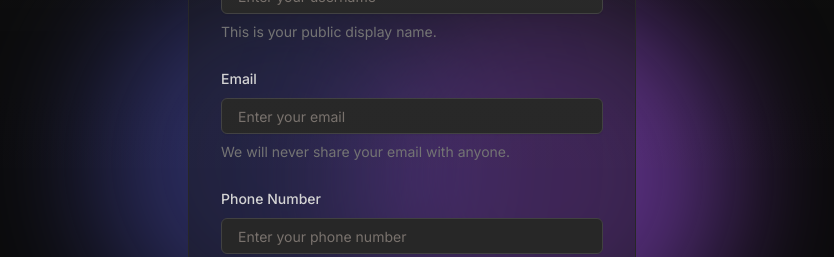
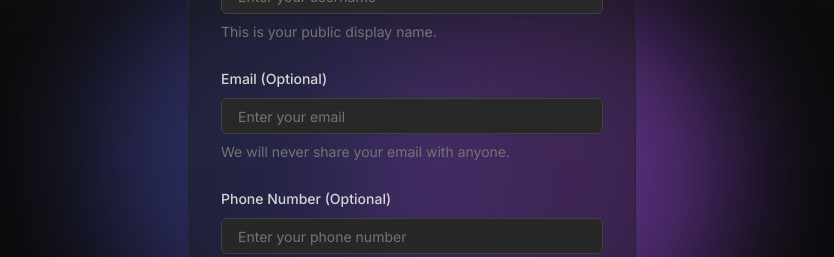
Before and after one commit to Stack-Knowledge/qanti-stomach-fe, a Next.js app: page /signup in a window 1280 px wide. Shown: the part 232-489 px from the top of the page, without its empty margins (228-1062 px from the left). Built offline with nearby package versions, Linux system fonts and the light colour scheme.

Commit message:
fix: 전화번호 이메일 옵셔널

```diff
--- a/src/components/pages/signup/index.tsx
+++ b/src/components/pages/signup/index.tsx
@@ -121,7 +121,9 @@ const SignupPage = () => {
             name="email"
             render={({ field, fieldState }) => (
               <FormItem>
-                <FormLabel className="text-neutral-300">Email</FormLabel>
+                <FormLabel className="text-neutral-300">
+                  Email (Optional)
+                </FormLabel>
                 <FormControl>
                   <Input
                     className="bg-neutral-800 border border-neutral-700 rounded-md py-2 px-4 text-neutral-100 placeholder-neutral-500 transition-all duration-300 focus:ring-2 focus:ring-indigo-200 focus:border-indigo-300 focus:scale-102"
@@ -149,7 +151,9 @@ const SignupPage = () => {
             name="phone"
             render={({ field, fieldState }) => (
               <FormItem>
-                <FormLabel className="text-neutral-300">Phone Number</FormLabel>
+                <FormLabel className="text-neutral-300">
+                  Phone Number (Optional)
+                </FormLabel>
                 <FormControl>
                   <Input
                     className="bg-neutral-800 border border-neutral-700 rounded-md py-2 px-4 text-neutral-100 placeholder-neutral-500 transition-all duration-300 focus:ring-2 focus:ring-indigo-200 focus:border-indigo-300 focus:scale-102"
--- a/src/components/pages/signup/schema.ts
+++ b/src/components/pages/signup/schema.ts
@@ -5,13 +5,13 @@ export const formSchema = z.object({
     .string()
     .min(2, "Name must be at least 2 characters")
     .max(15, "Name must be no longer than 15 characters"),
-  email: z.string().email("Please enter a valid email address"),
+  email: z.string().email("Please enter a valid email address").optional(), // 이메일 필드를 옵셔널로 설정
   phone: z
     .string()
-    .optional()
+    .optional() // 전화번호 필드를 옵셔널로 설정
     .refine(
-      (val) => !val || val.length === 13,
-      "Phone number must be 10 digits if provided"
+      (val) => !val || val.length === 13, // 값이 없거나 13자여야 함
+      "Phone number must be 13 digits if provided"
     ),
   weight: z.number().min(1, "Weight must be greater than 0"),
   height: z.number().min(1, "Height must be greater than 0"),
--- a/src/types/user.ts
+++ b/src/types/user.ts
@@ -8,7 +8,7 @@ export type ActivityLevel =
 
 export interface CreateUserDto {
   name: string;
-  email: string;
+  email?: string;
   phone?: string;
   weight: number;
   height: number;
```
